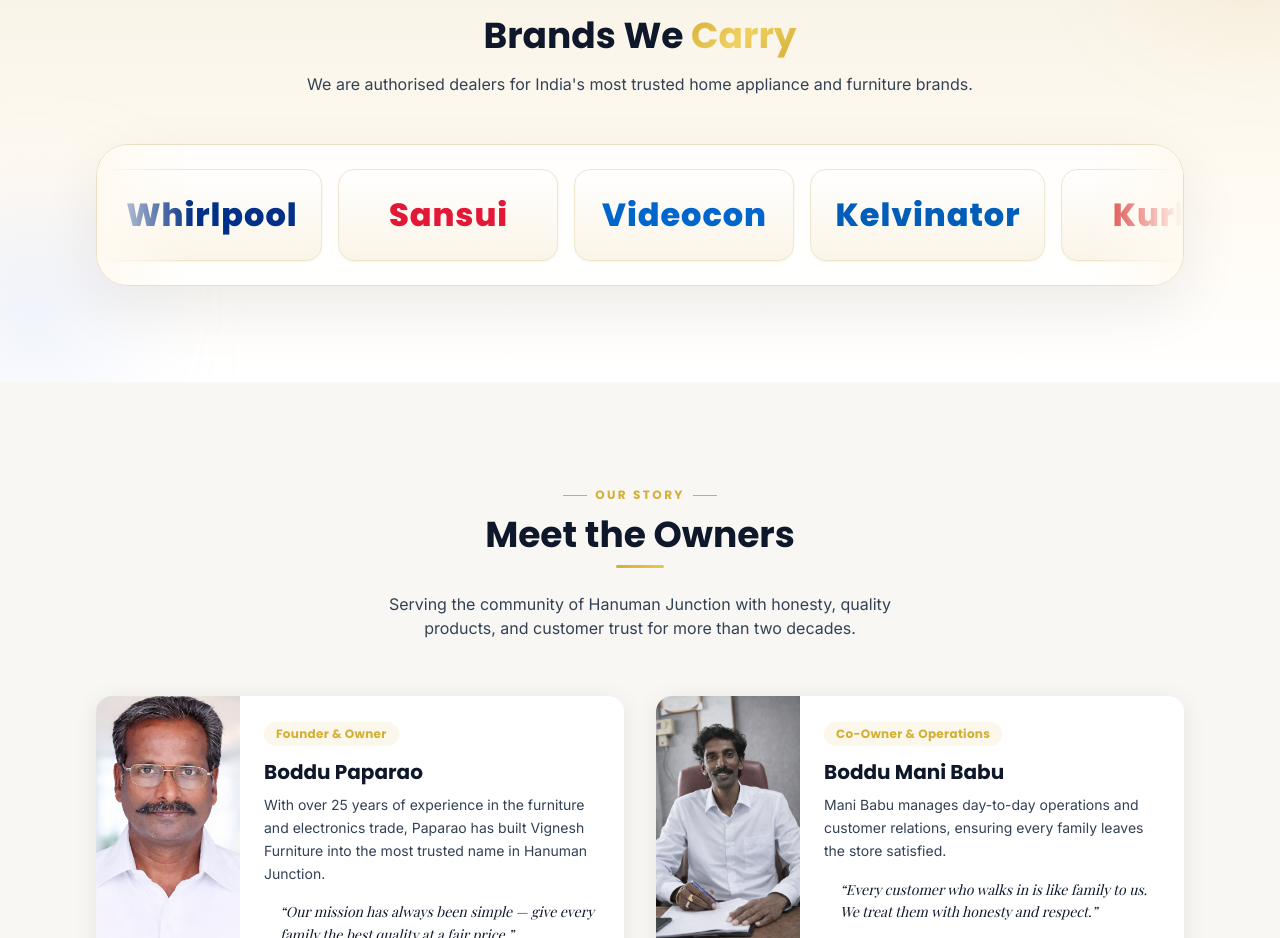
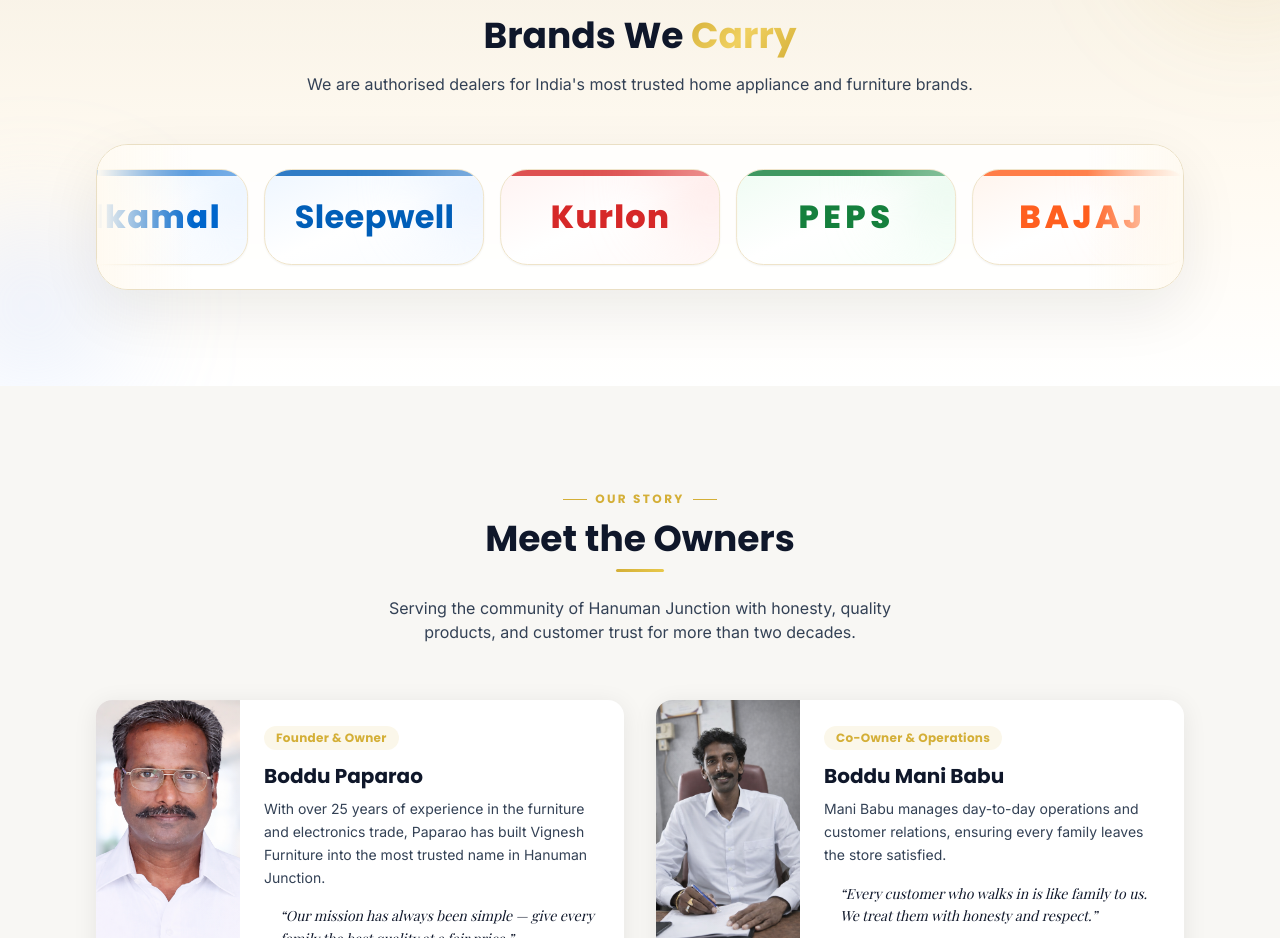
Before and after one commit to sendermail029-cpu/vigneshfurnitures, a Next.js app: page / in a window 1280 px wide. Shown: the part 2120-3058 px from the top of the page. Built offline with nearby package versions, Linux system fonts and the light colour scheme.

Commit message:
Refine brand styling in Brands component

```diff
--- a/src/components/Brands.tsx
+++ b/src/components/Brands.tsx
@@ -2,16 +2,27 @@
 import { useInView } from './hooks/useInView'
 
 const brands = [
-  { name: 'LG', color: '#A50034' },
-  { name: 'Samsung', color: '#1428A0' },
-  { name: 'Whirlpool', color: '#003087' },
-  { name: 'Sansui', color: '#E31837' },
-  { name: 'Videocon', color: '#0066CC' },
-  { name: 'Kelvinator', color: '#005EB8' },
-  { name: 'Kurlon', color: '#D62828' },
-  { name: 'Peps', color: '#2D6A4F' },
-  { name: 'Bajaj', color: '#003087' },
+  { name: 'LG', color: '#A50034', surface: 'from-[#fff0f5] via-white to-[#fff7fa]', accent: '#f7d4e0', textClass: 'tracking-[0.18em]', textStyle: { fontWeight: 900 } },
+  { name: 'Samsung', color: '#1428A0', surface: 'from-[#eef3ff] via-white to-[#f8faff]', accent: '#d6e1ff', textClass: 'italic uppercase tracking-[0.08em]', textStyle: { fontWeight: 800 } },
+  { name: 'Whirlpool', color: '#003087', surface: 'from-[#eef6ff] via-white to-[#f7fbff]', accent: '#d7e7ff', textClass: 'tracking-[0.04em]', textStyle: { fontWeight: 800 } },
+  { name: 'Voltas', color: '#E31837', surface: 'from-[#fff1f2] via-white to-[#fff8f8]', accent: '#ffd8dd', textClass: 'uppercase tracking-[0.12em]', textStyle: { fontWeight: 800 } },
+  { name: 'Nilkamal', color: '#0066CC', surface: 'from-[#eef7ff] via-white to-[#f8fbff]', accent: '#d7eaff', textClass: 'tracking-[0.05em]', textStyle: { fontWeight: 800 } },
+  { name: 'Sleepwell', color: '#005EB8', surface: 'from-[#eef6ff] via-white to-[#f8fbff]', accent: '#d7e8ff', textClass: 'normal-case tracking-[0.01em]', textStyle: { fontWeight: 700 } },
+  { name: 'Kurlon', color: '#D62828', surface: 'from-[#fff3f2] via-white to-[#fff9f8]', accent: '#ffd9d6', textClass: 'tracking-[0.04em]', textStyle: { fontWeight: 800 } },
+  { name: 'Peps', color: '#15803D', surface: 'from-[#effcf3] via-white to-[#f8fffa]', accent: '#d8f5e1', textClass: 'uppercase tracking-[0.14em]', textStyle: { fontWeight: 800 } },
+  { name: 'Bajaj', color: '#FF5F1F', surface: 'from-[#fff4ed] via-white to-[#fffaf7]', accent: '#ffe0d1', textClass: 'uppercase tracking-[0.12em]', textStyle: { fontWeight: 800 } },
+  { name: 'Haier', color: '#005BAC', surface: 'from-[#eef7ff] via-white to-[#f7fbff]', accent: '#d8eaff', textClass: 'tracking-[0.06em]', textStyle: { fontWeight: 800 } },
+  { name: 'BPL', color: '#7B2CBF', surface: 'from-[#f7f0ff] via-white to-[#fcf8ff]', accent: '#ead8ff', textClass: 'uppercase tracking-[0.16em]', textStyle: { fontWeight: 900 } },
+  { name: 'Preethi', color: '#C1121F', surface: 'from-[#fff1f2] via-white to-[#fff8f8]', accent: '#ffd9dc', textClass: 'tracking-[0.05em]', textStyle: { fontWeight: 800 } },
+  { name: 'Crompton', color: '#0077B6', surface: 'from-[#eef8ff] via-white to-[#f7fcff]', accent: '#d8eeff', textClass: 'tracking-[0.08em]', textStyle: { fontWeight: 800 } },
+  { name: 'V-Guard', color: '#F59E0B', surface: 'from-[#fff8eb] via-white to-[#fffdf7]', accent: '#ffe9bf', textClass: 'uppercase tracking-[0.12em]', textStyle: { fontWeight: 800 } },
+  { name: 'Goldmedal', color: '#C98A00', surface: 'from-[#fff8ea] via-white to-[#fffdf7]', accent: '#ffe8ba', textClass: 'tracking-[0.03em]', textStyle: { fontWeight: 800 } },
+  { name: 'Bediya', color: '#8D6E63', surface: 'from-[#f7f2f0] via-white to-[#fcfaf9]', accent: '#eadfd8', textClass: 'tracking-[0.05em]', textStyle: { fontWeight: 800 } },
+  { name: 'Kenstar', color: '#6D28D9', surface: 'from-[#f5f0ff] via-white to-[#fbf9ff]', accent: '#e6d8ff', textClass: 'uppercase tracking-[0.12em]', textStyle: { fontWeight: 800 } },
+  { name: 'Butterfly', color: '#E11D48', surface: 'from-[#fff1f5] via-white to-[#fff8fa]', accent: '#ffd9e2', textClass: 'tracking-[0.04em]', textStyle: { fontWeight: 800 } },
+  { name: 'Prestige', color: '#B91C1C', surface: 'from-[#fff2f2] via-white to-[#fff8f8]', accent: '#ffd7d7', textClass: 'uppercase tracking-[0.12em]', textStyle: { fontWeight: 900 } },
 ]
+
 
 const marqueeBrands = [...brands, ...brands]
 
@@ -56,11 +67,19 @@
             {marqueeBrands.map((brand, index) => (
               <div
                 key={`${brand.name}-${index}`}
-                className="flex min-h-[92px] min-w-[170px] items-center justify-center rounded-2xl border border-[#efe4ca] bg-[linear-gradient(180deg,#ffffff_0%,#fbf5e8_100%)] px-6 py-5 shadow-sm transition-all hover:-translate-y-0.5 hover:border-gold/40 hover:shadow-[0_12px_24px_rgba(15,23,42,0.08)] sm:min-w-[220px]"
+                className={`group relative flex min-h-[96px] min-w-[170px] items-center justify-center overflow-hidden rounded-[1.7rem] border border-[#efe4ca] bg-gradient-to-br px-6 py-5 shadow-sm transition-all duration-300 hover:-translate-y-1 hover:border-gold/50 hover:shadow-[0_18px_36px_rgba(15,23,42,0.12)] sm:min-w-[220px] ${brand.surface}`}
               >
+                <div
+                  className="absolute left-0 top-0 h-1.5 w-full opacity-80 transition-opacity duration-300 group-hover:opacity-100"
+                  style={{ backgroundColor: brand.color }}
+                />
+                <div
+                  className="absolute -right-8 -top-8 h-20 w-20 rounded-full blur-2xl transition-transform duration-300 group-hover:scale-110"
+                  style={{ backgroundColor: brand.accent }}
+                />
                 <span
-                  className="text-center font-heading text-lg font-extrabold tracking-[0.03em] transition-colors sm:text-[2rem]"
-                  style={{ color: brand.color }}
+                  className={`relative text-center font-heading text-lg transition-transform duration-300 group-hover:scale-105 sm:text-[2rem] ${brand.textClass}`}
+                  style={{ color: brand.color, ...brand.textStyle }}
                 >
                   {brand.name}
                 </span>
```
